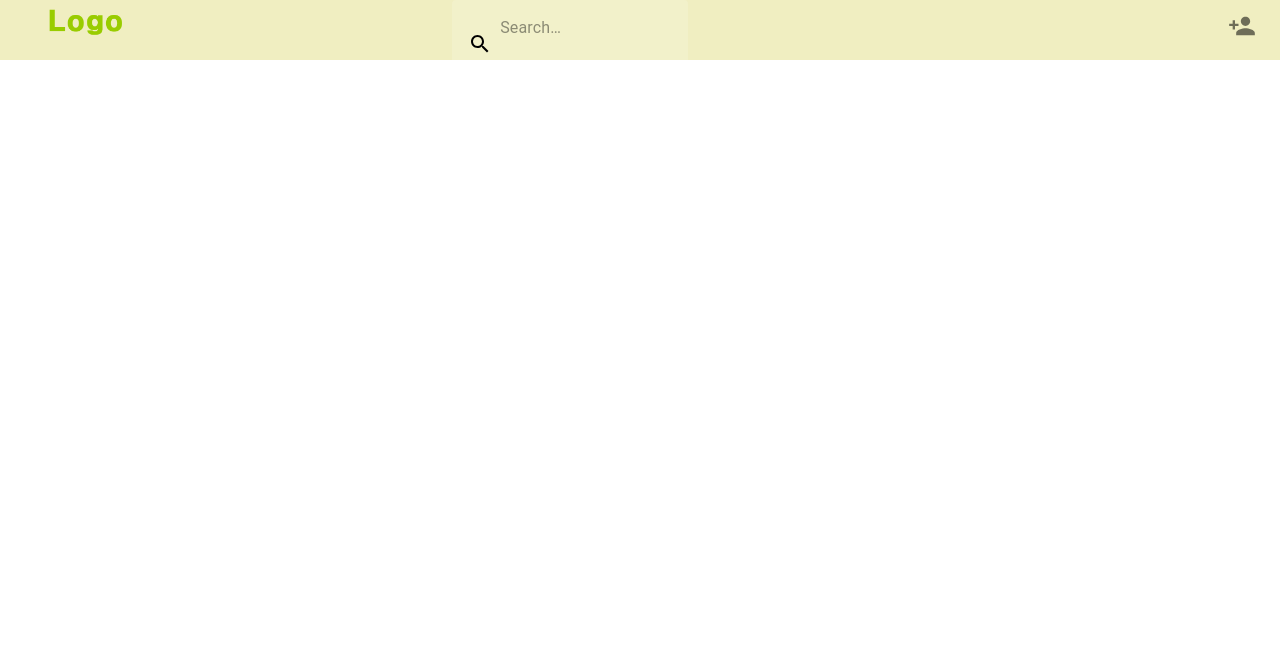
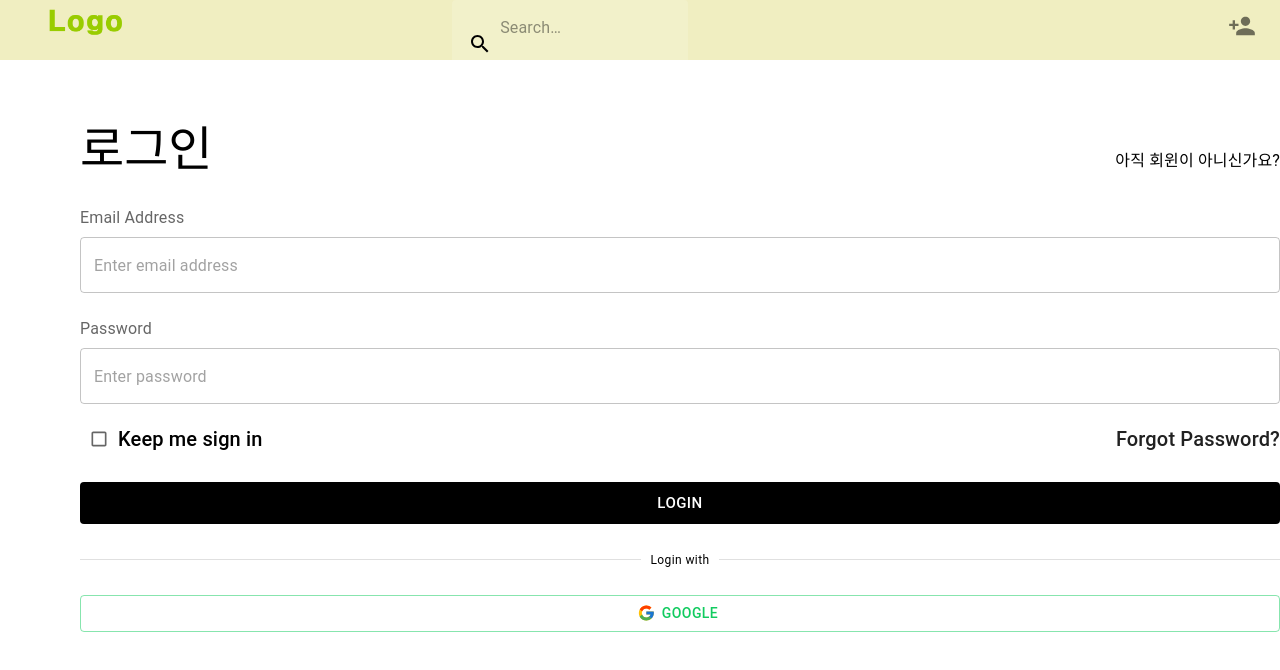
Before and after one commit to byunsuyoung/MM, a React (Create React App) app in the folder frontend/: page /login in a window 1280 px wide. Shown: the top 670 px of the page. Built offline with nearby package versions, Linux system fonts and the light colour scheme.

Commit message:
login 화면 구성

```diff
--- a/frontend/package.json
+++ b/frontend/package.json
@@ -16,6 +16,7 @@
     "@types/react": "^18.2.8",
     "@types/react-dom": "^18.2.4",
     "axios": "^1.4.0",
+    "formik": "^2.4.2",
     "react": "^18.2.0",
     "react-dom": "^18.2.0",
     "react-query": "^3.39.3",
@@ -26,7 +27,8 @@
     "redux-devtools-extension": "^2.13.9",
     "redux-persist": "^6.0.0",
     "typescript": "^4.9.5",
-    "web-vitals": "^2.1.4"
+    "web-vitals": "^2.1.4",
+    "yup": "^1.2.0"
   },
   "scripts": {
     "start": "react-scripts start",
--- a/frontend/src/App.css
+++ b/frontend/src/App.css
@@ -46,3 +46,9 @@
 }
 
 /*home end*/
+
+/*login start*/
+.login {
+  position:fixed;
+}
+/*login end*/
--- a/frontend/src/App.tsx
+++ b/frontend/src/App.tsx
@@ -4,8 +4,10 @@ import React from 'react';
 import './App.css';
 import { Route, Routes } from 'react-router-dom';
 import Home from './pages/home';
-import Login from './pages/user/login'
-import Mypage from './pages/user/mypage'
+import Login from './pages/user/login';
+import Join from './pages/user/join';
+import Pwsearch from './pages/user/pwsearch';
+import Mypage from './pages/user/mypage';
 import Notice from './pages/board/notice_list';
 
 const App: React.FC = () => {
@@ -13,6 +15,8 @@ const App: React.FC = () => {
     <Routes>
       <Route path='/' element={<Home/>} />
       <Route path='/login' element={<Login/>} />
+      <Route path='/join' element={<Join/>} />
+      <Route path='/pwsearch' element={<Pwsearch/>} />
       <Route path='/mypage' element={<Mypage/>} />
       <Route path='/notice' element={<Notice />} />
     </Routes>
--- /dev/null
+++ b/frontend/src/pages/user/auth-forms/FirebaseSocial.tsx
@@ -0,0 +1,47 @@
+// material-ui
+import { useTheme } from '@mui/material/styles';
+import { useMediaQuery, Button, Stack } from '@mui/material';
+
+// assets
+import Google from '../../img/google.svg';
+
+// ==============================|| FIREBASE - SOCIAL BUTTON ||============================== //
+
+const FirebaseSocial = () => {
+  const theme = useTheme();
+  const matchDownSM = useMediaQuery(theme.breakpoints.down('sm'));
+
+  const googleHandler = async () => {
+    // login || singup
+  };
+
+  const twitterHandler = async () => {
+    // login || singup
+  };
+
+  const facebookHandler = async () => {
+    // login || singup
+  };
+
+  return (
+    <Stack
+      direction="row"
+      spacing={matchDownSM ? 1 : 2}
+      justifyContent={matchDownSM ? 'space-around' : 'space-between'}
+      sx={{ '& .MuiButton-startIcon': { mr: matchDownSM ? 0 : 1, ml: matchDownSM ? 0 : -0.5 } }}
+    >
+      <Button
+        variant="outlined"
+        color="secondary"
+        fullWidth={!matchDownSM}
+        startIcon={<img src={Google} alt="Google" />}
+        onClick={googleHandler}
+      >
+        {!matchDownSM && 'Google'}
+      </Button>
+
+    </Stack>
+  );
+};
+
+export default FirebaseSocial;
--- a/frontend/src/pages/user/login.tsx
+++ b/frontend/src/pages/user/login.tsx
@@ -1,12 +1,213 @@
-import { Box, Button, Grid, Stack, TextField, Typography } from '@mui/material';
+// third party
+import * as Yup from 'yup';
+import { Formik } from 'formik';
+
+// project import
+import FirebaseSocial from '../user/auth-forms/FirebaseSocial';
+
 import React from 'react';
+import { useNavigate } from 'react-router-dom';
+import { BaseUrl } from '../../util/axiosApi';
+import axios from 'axios';
+import { set } from '../../reducers/userReducer';
 
+// material-ui
+import {
+  Button,
+  Checkbox,
+  Divider,
+  FormControlLabel,
+  FormHelperText,
+  Grid,
+  Link,
+  IconButton,
+  InputAdornment,
+  InputLabel,
+  OutlinedInput,
+  Stack,
+  Typography,
+  Box
+} from '@mui/material';
 
 const Login: React.FC = () => {
 
+    const [checked, setChecked] = React.useState(false);
+
+    const [showPassword, setShowPassword] = React.useState(false);
+    const handleClickShowPassword = () => {
+      setShowPassword(!showPassword);
+    };
+
+    const handleMouseDownPassword = (event: { preventDefault: () => void; }) => {
+      event.preventDefault();
+    };
+    const navigate = useNavigate();
+
+    const goHome = () => {
+      navigate('/')
+    };
+    const goJoin = () => {
+      navigate('/join')
+    };
+
+    const goPwsearch = () => {
+      navigate('/pwsearch')
+    };
+/*
+    const login = () => {
+      const url = BaseUrl + "/user/login"
+      axios.post(url, {
+          headers:
+          {
+              "Content-Type": "application/json"
+          },
+          body: { email: email, pw: pw }
+      })
+      .then(function(response) {
+          dispatch(set({type: String(response.data.uno), email: email}))
+              goHome()
+      })
+      .catch(function(error) {
+          alert('로그인정보를 확인해 주세요')
+      })
+  };
+  */
+
     return (
-        <div>
+        <div className='login'>
+          <Box sx={{marginLeft: 10}}>
+          <Grid container spacing={3}>
+           <Grid item xs={12}>
+            <Stack direction="row" justifyContent="space-between" alignItems="baseline" sx={{ mb: { xs: -0.5, sm: 0.5 } }}>
+             <Typography variant="h3">로그인</Typography>
+             <Typography onClick={() => { goJoin() }} variant="body1" sx={{ textDecoration: 'none' }} color="primary">
+              아직 회윈이 아니신가요?
+             </Typography>
+           </Stack>
+          </Grid>
+          <Grid item xs={12}>
+            <Formik
+              initialValues={{
+              email: '',
+              pw: '',
+              submit: null
+        }}
+        validationSchema={Yup.object().shape({
+          email: Yup.string().email('Must be a valid email').max(255).required('Email is required'),
+          password: Yup.string().max(255).required('Password is required')
+        })}
+        onSubmit={async (values, { setErrors, setStatus, setSubmitting }) => {
+          try {
+            setStatus({ success: false });
+            setSubmitting(false);
+          } catch (err) {
+            setStatus({ success: false });
+            setSubmitting(false);
+          }
+        }}
+      >
+        {({ errors, handleBlur, handleChange, handleSubmit, isSubmitting, touched, values }) => (
+          <form noValidate onSubmit={handleSubmit}>
+            <Grid container spacing={3}>
+              <Grid item xs={12}>
+                <Stack spacing={1}>
+                  <InputLabel htmlFor="email-login">Email Address</InputLabel>
+                  <OutlinedInput
+                    id="email-login"
+                    type="email"
+                    value={values.email}
+                    name="email"
+                    onBlur={handleBlur}
+                    onChange={handleChange}
+                    placeholder="Enter email address"
+                    fullWidth
+                    error={Boolean(touched.email && errors.email)}
+                  />
+                  {touched.email && errors.email && (
+                    <FormHelperText error id="standard-weight-helper-text-email-login">
+                      {errors.email}
+                    </FormHelperText>
+                  )}
+                </Stack>
+              </Grid>
+              <Grid item xs={12}>
+                <Stack spacing={1}>
+                  <InputLabel htmlFor="password-login">Password</InputLabel>
+                  <OutlinedInput
+                    fullWidth
+                    error={Boolean(touched.pw && errors.pw)}
+                    id="-password-login"
+                    type={showPassword ? 'text' : 'password'}
+                    value={values.pw}
+                    name="password"
+                    onBlur={handleBlur}
+                    onChange={handleChange}
+                    endAdornment={
+                      <InputAdornment position="end">
+                        <IconButton
+                          aria-label="toggle password visibility"
+                          onClick={handleClickShowPassword}
+                          onMouseDown={handleMouseDownPassword}
+                          edge="end"
+                          size="large"
+                        >
+                        </IconButton>
+                      </InputAdornment>
+                    }
+                    placeholder="Enter password"
+                  />
+                  {touched.pw && errors.pw && (
+                    <FormHelperText error id="standard-weight-helper-text-password-login">
+                      {errors.pw}
+                    </FormHelperText>
+                  )}
+                </Stack>
+              </Grid>
 
+              <Grid item xs={12} sx={{ mt: -1 }}>
+                <Stack direction="row" justifyContent="space-between" alignItems="center" spacing={2}>
+                  <FormControlLabel
+                    control={
+                      <Checkbox
+                        checked={checked}
+                        onChange={(event) => setChecked(event.target.checked)}
+                        name="checked"
+                        color="primary"
+                        size="small"
+                      />
+                    }
+                    label={<Typography variant="h6">Keep me sign in</Typography>}
+                  />
+                  <Typography variant="h6" onClick={() => { goPwsearch() }} color="text.primary">
+                    Forgot Password?
+                  </Typography>
+                </Stack>
+              </Grid>
+              {errors.submit && (
+                <Grid item xs={12}>
+                  <FormHelperText error>{errors.submit}</FormHelperText>
+                </Grid>
+              )}
+              <Grid item xs={12}>
+                  <Button disableElevation disabled={isSubmitting} fullWidth size="large" type="submit" variant="contained" color="primary">
+                    Login
+                  </Button>
+              </Grid>
+              <Grid item xs={12}>
+                <Divider>
+                  <Typography variant="caption"> Login with</Typography>
+                </Divider>
+              </Grid>
+              <Grid item xs={12}>
+                <FirebaseSocial />
+              </Grid>
+            </Grid>
+          </form>
+        )}
+      </Formik>
+          </Grid>
+         </Grid>
+    </Box>
         </div>
     );
 }
--- /dev/null
+++ b/frontend/src/pages/user/pwsearch.tsx
@@ -0,0 +1,8 @@
+const Pwsearch: React.FC = () => {
+    return (
+        <div>
+            <p>비밀번호 찾기 페이지</p>
+        </div>
+    );
+}
+ export default Pwsearch;
```
Also changed, not shown: frontend/src/pages/img/google.svg (added), 1 other file (tests, documents, lock files or other folders).
